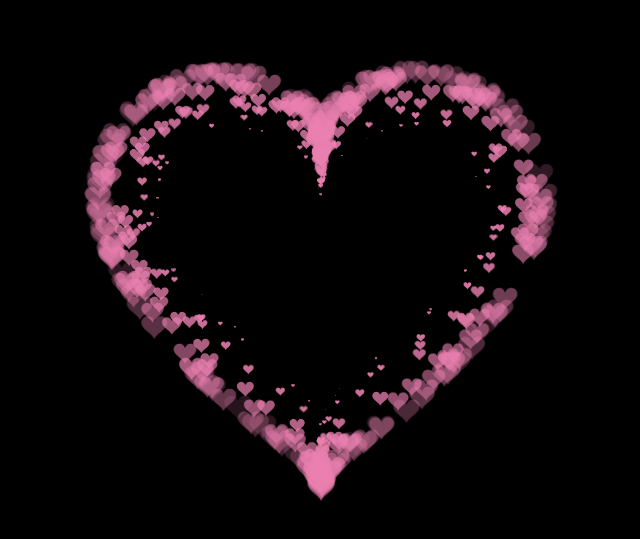
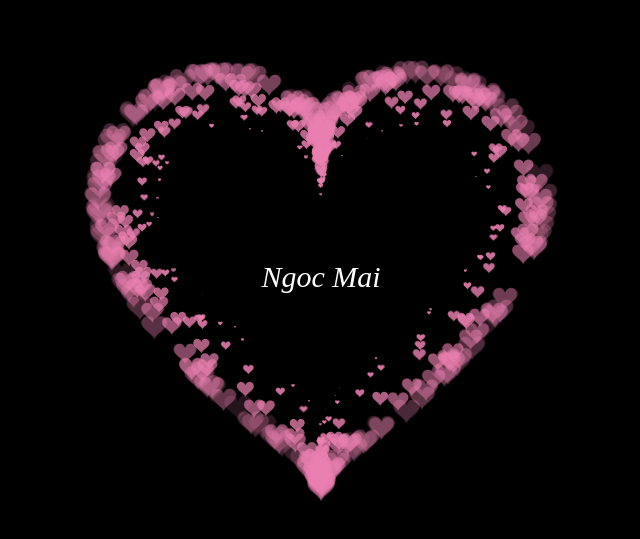
Before and after one commit to thaitlhp/Heart, a plain HTML site: page index.html in a window 1280 px wide. Shown: the part 123-662 px from the top of the page, without its empty margins (319-959 px from the left). Drawn offline with Linux system fonts and the light colour scheme.

Commit message:
Ngoc Mai

```diff
--- a/index.html
+++ b/index.html
@@ -58,6 +58,7 @@ canvas {
 
   <canvas id="pinkboard"></canvas>
   <div id="text">
+	<i>Ngoc Mai</i>
   </div>
 
   <script>
```
